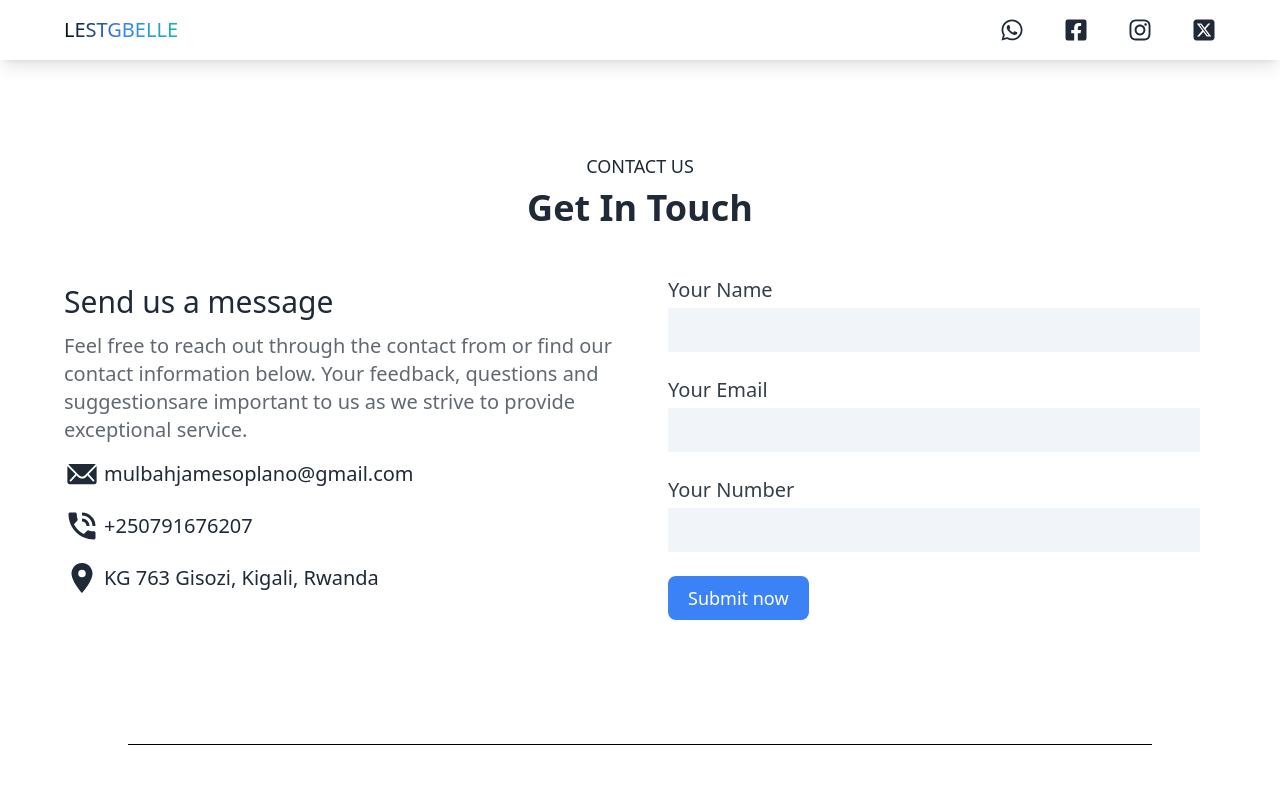
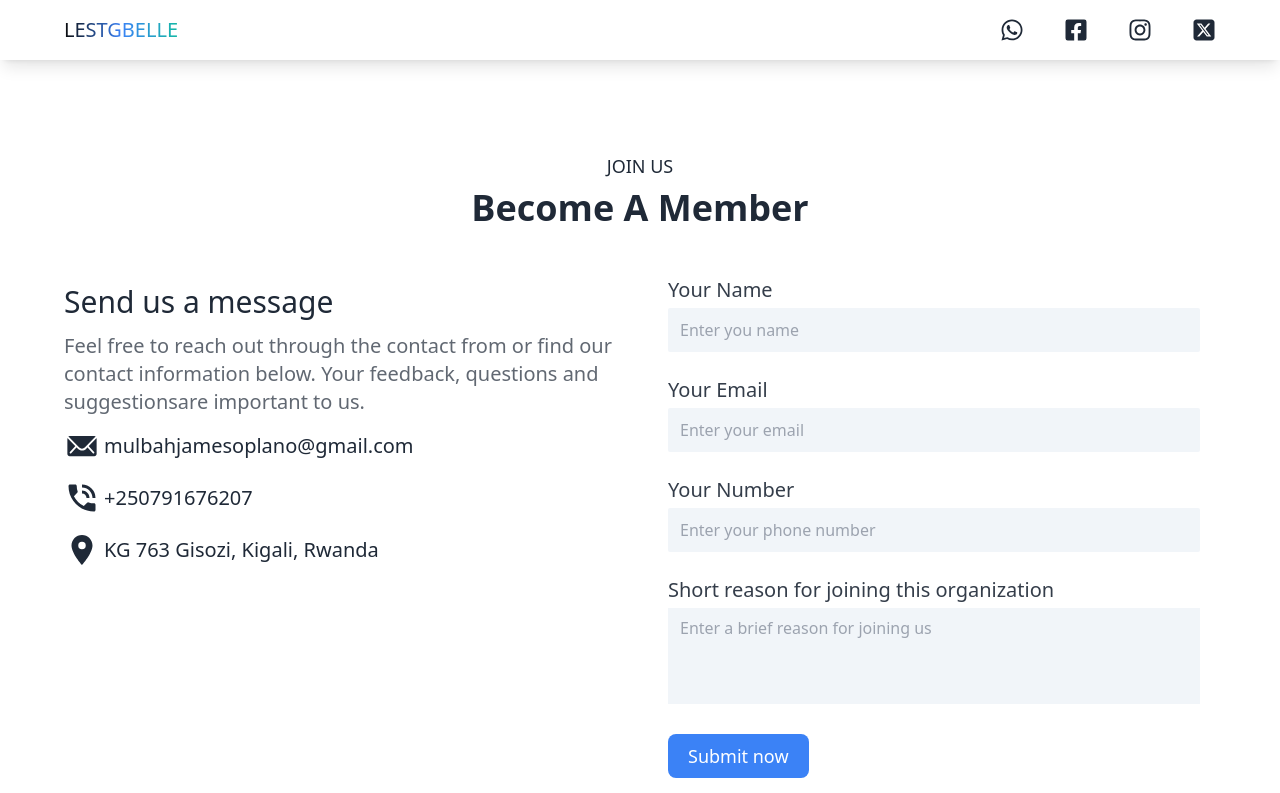
Before and after one commit to mulbahoplanojames/Lest-Gbelle-Weekly-Dew-Payment-And-Records-Collection, a React (Vite) app: page /form in a window 1280 px wide. Shown: the top 793 px of the page. Built offline with nearby package versions, Linux system fonts and the light colour scheme.

Commit message:
Added a form component and create seperate components for the input field and textArea

```diff
--- a/src/Constant/Constant.jsx
+++ b/src/Constant/Constant.jsx
@@ -1,7 +1,6 @@
 export const FORM_TEXT = `Feel free to reach out through the contact from or find our
 contact information below. Your feedback, questions and
-suggestionsare important to us as we strive to provide exceptional
-service.`;
+suggestionsare important to us.`;
 
 const HERO_TEXT = `LestGbelle is an organization founded by international students in
 Rwanda with a primary focus on fostering unity and facilitating
--- a/src/Pages/Form/InputField.jsx
+++ b/src/Pages/Form/InputField.jsx
@@ -1,14 +1,14 @@
-const InputField = ({ label, text, name, placehoder }) => {
+const InputField = ({ label, text, name, placeholder }) => {
 	return (
 		<>
 			<div className='mb-6'>
-				<label htmlFor='name' className='text-xl pb-1 opacity-90 inline-block'>
+				<label htmlFor={label} className='text-xl pb-1 opacity-90 inline-block'>
 					{label}
 				</label>
 				<input
 					type={text}
 					name={name}
-					placeholder={placehoder}
+					placeholder={placeholder}
 					required
 					className='w-full bg-2 h-11 px-3 outline-none border-none rounded-sm focus:ring-inset focus:ring-2 bg-slate-100'
 				/>
--- a/src/Pages/Form/MemberForm.jsx
+++ b/src/Pages/Form/MemberForm.jsx
@@ -5,6 +5,7 @@ import { useState } from "react";
 import Swal from "sweetalert2";
 import InputField from "./InputField";
 import { FORM_TEXT } from "../../Constant/Constant";
+import TextArea from "./TextArea";
 
 const MemberForm = () => {
 	const [result, setResult] = useState("");
@@ -47,10 +48,8 @@ const MemberForm = () => {
 		<>
 			<section className='lg:px-10 md:mt-24 mt-16 py-14 '>
 				<div className='text-center md:pb-10 pb-6'>
-					<h2 className='text-lg uppercase text-1 font-medium pb-2'>
-						Contact Us
-					</h2>
-					<h1 className='text-4xl capitalize font-semibold'>Get in touch</h1>
+					<h2 className='text-lg uppercase text-1 font-medium pb-2'>Join Us</h2>
+					<h1 className='text-4xl capitalize font-semibold'>Become a member</h1>
 				</div>
 				<div className='grid sm:grid-cols-2 grid-cols-1 px-3 place-items-center md:place-items-start '>
 					<div className='px-3 py-4'>
@@ -85,12 +84,16 @@ const MemberForm = () => {
 							/>
 							<InputField
 								label={"Your Number"}
-								type={"number"}
+								type={"tel"}
 								placeholder={"Enter your phone number"}
 								name={"number"}
 							/>
 
-
+							<TextArea
+								label={"Short reason for joining this organization"}
+								placeholder={"Enter a brief reason for joining us"}
+								name={"reason of joining the organization"}
+							/>
 							<Button text={"Submit now"} />
 							<p className='pt-4 text-red-500'>{result}</p>
 						</form>
--- a/src/Pages/Form/TextArea.jsx
+++ b/src/Pages/Form/TextArea.jsx
@@ -1,6 +1,4 @@
-import React from "react";
-
-const TextArea = () => {
+const TextArea = ({ label, name, placeholder }) => {
 	return (
 		<>
 			<div className='mb-6'>
@@ -8,13 +6,13 @@ const TextArea = () => {
 					htmlFor='message'
 					className='text-xl pb-1 opacity-90 inline-block'
 				>
-					Message*
+					{label}
 				</label>
 				<textarea
-					name='message'
+					name={name}
 					required
-					placeholder='Enter your message'
-					className='w-full resize-none bg-2 h-24 outline-none px-3 py-2 focus:ring-inset focus:ring-4 focus:ring-1'
+					placeholder={placeholder}
+					className='w-full resize-none bg-2 h-24 outline-none px-3 py-2 focus:ring-inset  focus:ring-2 bg-slate-100'
 				></textarea>
 			</div>
 		</>
```
